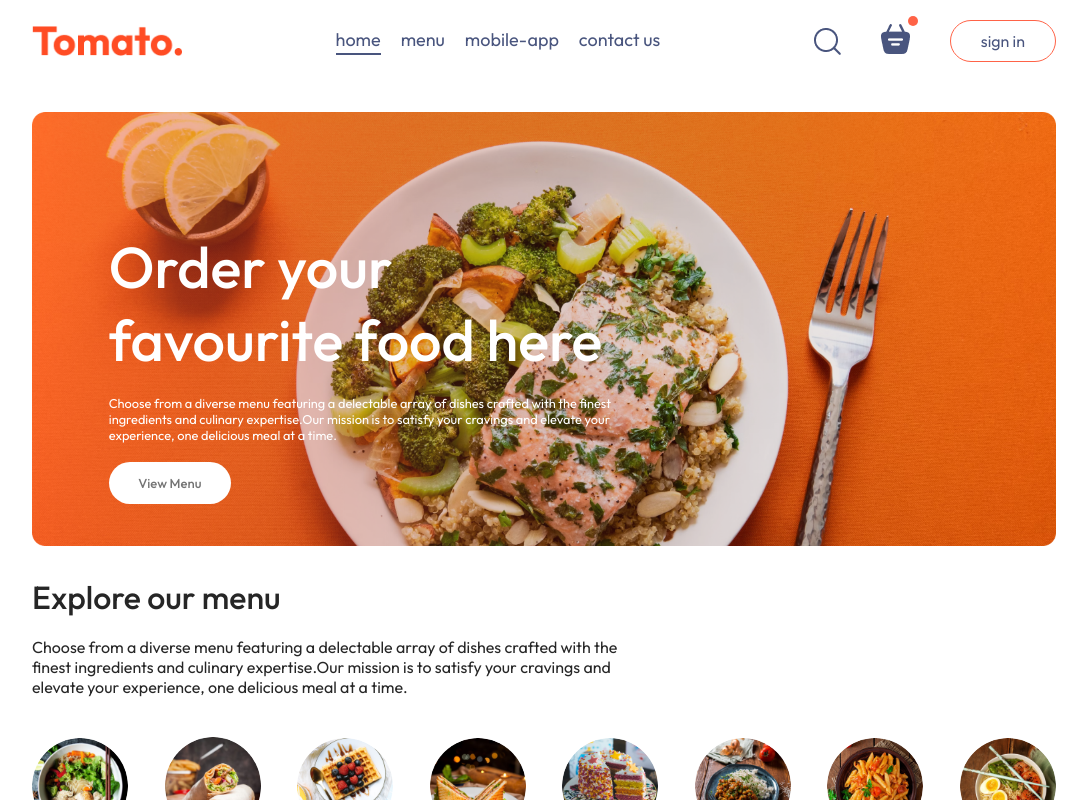
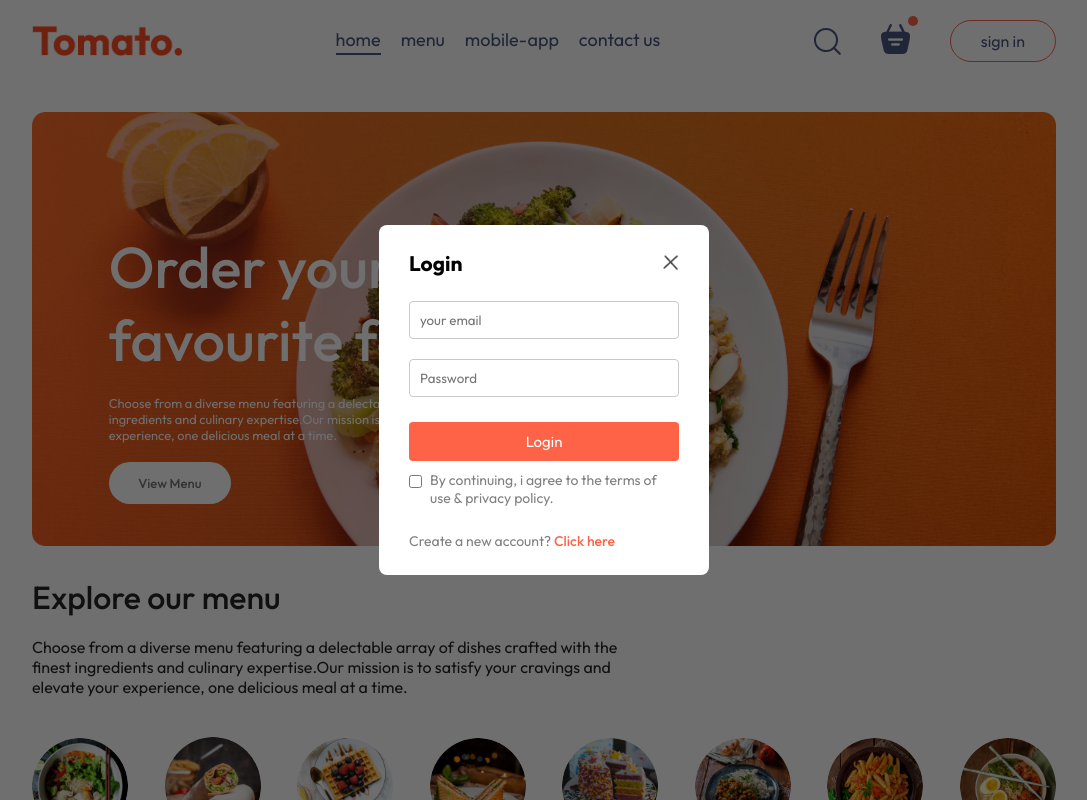
Before and after one commit to BhogeswarT/Food-Del-Website, a React (Vite) app in the folder frontend/: page / in a window 1280 px wide. Both pictures are taken after a click on the button "sign in". Shown: the top 800 px of the page, without its empty margins (96-1183 px from the left). Built offline with nearby package versions, Linux system fonts and the light colour scheme.

Commit message:
Created login/Sign Up component

```diff
--- a/frontend/src/App.jsx
+++ b/frontend/src/App.jsx
@@ -1,16 +1,21 @@
-import React from 'react'
+import React, { useState } from 'react'
 import Navbar from './components/Navbar/Navbar'
 import { Route, Routes } from 'react-router-dom'
 import Home from './pages/Home/Home'
 import Cart from './pages/Cart/Cart'
 import PlaceOrder from './pages/PlaceOrder/PlaceOrder'
 import Footer from './components/Footer/Footer'
+import LoginPopUp from './components/LoginPopUp/LoginPopUp'
 
 const App = () => {
+
+  const [showLogin,setShowLogin] = useState(false)
+
   return (
     <>
+     {showLogin?<LoginPopUp setShowLogin={setShowLogin}/>:<></>}
       <div className='app'>
-        <Navbar />
+        <Navbar setShowLogin={setShowLogin} />
         <Routes>
           <Route path='/' element={<Home />} />
           <Route path='/cart' element={<Cart />} />
--- /dev/null
+++ b/frontend/src/components/LoginPopUp/LoginPopUp.css
@@ -0,0 +1,74 @@
+.login-popup{
+    position: absolute;
+    z-index: 1;
+    width: 100%;
+    height: 100%;
+    background-color: #00000090;
+    display: grid;
+}
+
+.login-popup-container{
+    place-self: center;
+    width: max(23vw,330px);
+    color: #808080;
+    background-color: white;
+    display: flex;
+    flex-direction: column;
+    gap: 25px;
+    padding: 25px 30px;
+    border-radius: 8px;
+    font-size: 14px;
+    animation: fadeIn 0.5s;
+}
+
+.login-popup-title{
+    display: flex;
+    justify-content: space-between;
+    align-items: center;
+    color: black;
+}
+
+.login-popup-title img{
+    width: 16px;
+    cursor: pointer;
+}
+
+.login-popup-inputs{
+    display: flex;
+    flex-direction: column;
+    gap: 20px;
+}
+
+.login-popup-inputs input{
+    outline: none;
+    border: 1px solid #c9c9c9;
+    padding: 10px;
+    border-radius: 4px;
+}
+
+.login-popup-container button{
+    border: none;
+    padding: 10px;
+    border-radius: 4px;
+    color: white;
+    background-color: tomato;
+    font-size: 15px;
+    cursor: pointer;
+}
+
+.login-popup-condition{
+    display: flex;
+    align-items: start;
+    gap: 8px;
+    margin-top: -15px;
+}
+
+.login-popup-condition input{
+    margin-top: 4px;
+}
+
+.login-popup p span{
+    color: tomato;
+    font-weight: 500;
+    cursor: pointer;
+}
--- /dev/null
+++ b/frontend/src/components/LoginPopUp/LoginPopUp.jsx
@@ -0,0 +1,36 @@
+import React from 'react'
+import './LoginPopUp.css'
+import { useState } from 'react'
+import { assets } from '../../assets/assets'
+const LoginPopUp = ({setShowLogin}) => {
+
+    const [currentState,setCurrState] = useState("Login")
+
+  return (
+    <div className='login-popup'>
+      <form  className="login-popup-container">
+        <div className="login-popup-title">
+            <h2>{currentState}</h2>
+            <img onClick={()=>setShowLogin(false)} src={assets.cross_icon} alt="" />
+        </div>
+        <div className="login-popup-inputs">
+            {currentState==="Login"?<></>:<input type="text" placeholder='your name' required/>}
+            <input type="email" placeholder='your email' required/>
+            <input type="password" placeholder='Password' required/>
+        </div>
+        <button>{currentState==="Sign Up"?"Create account":"Login"}</button>
+        <div className="login-popup-condition">
+            <input type="checkbox" required />
+            <p>By continuing, i agree to the terms of use & privacy policy.</p>
+        </div>
+        {currentState==="Login"
+        ?<p>Create a new account? <span onClick={()=>setCurrState("Sign Up")}>Click here</span> </p>
+        :<p>Already have an account? <span onClick={()=>setCurrState("Login")}>Login here</span > </p>
+        }
+
+      </form>
+    </div>
+  )
+}
+
+export default LoginPopUp
--- a/frontend/src/components/Navbar/Navbar.jsx
+++ b/frontend/src/components/Navbar/Navbar.jsx
@@ -3,7 +3,7 @@ import './Navbar.css'
 import { assets } from '../../assets/assets'
 import { Link } from 'react-router-dom';
 
-const Navbar = () => {
+const Navbar = ({setShowLogin}) => {
 
    const [menu,setMenu] = useState("home");
 
@@ -22,7 +22,7 @@ const Navbar = () => {
         <img src={assets.basket_icon} alt="" />
         <div className="dot"></div>
       </div>
-      <button>sign in</button>
+      <button onClick={()=>setShowLogin(true)}>sign in</button>
      </div>
     </div>
   )
```
